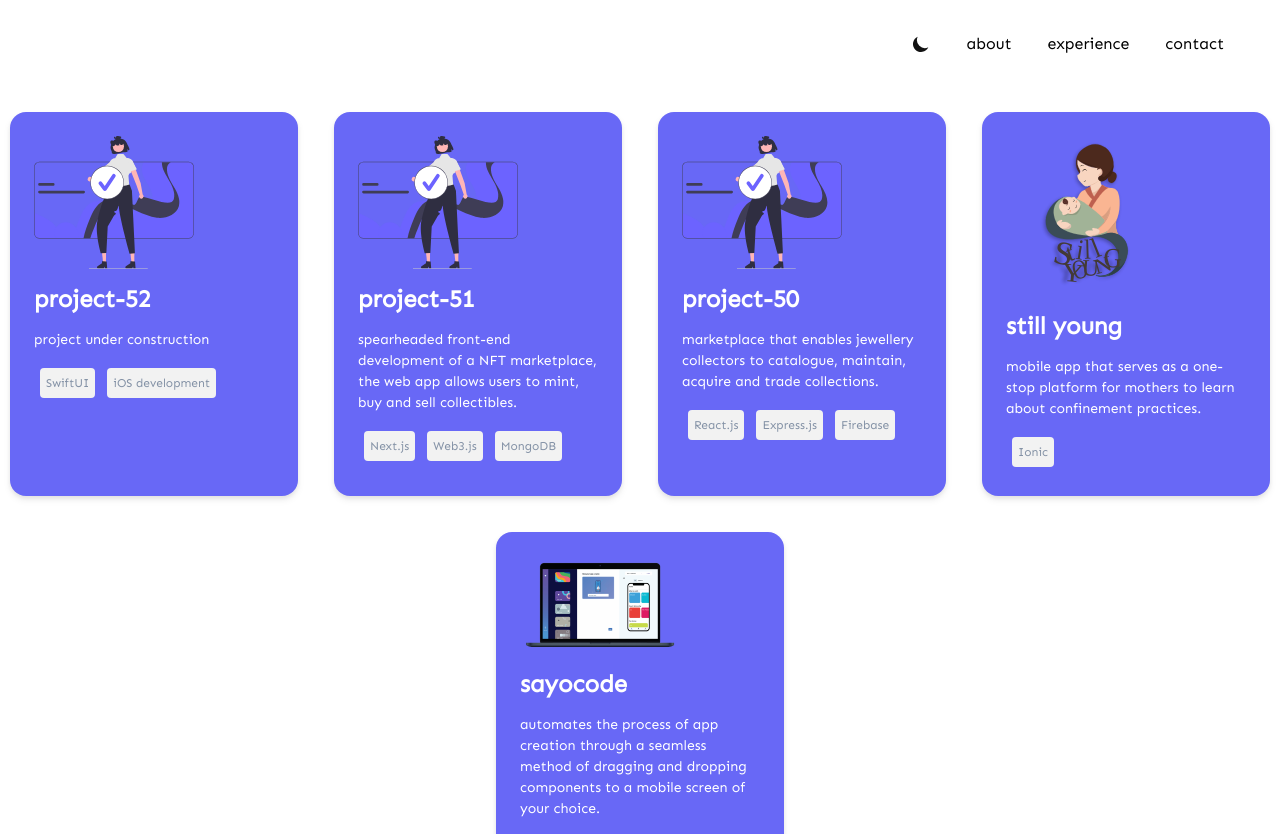
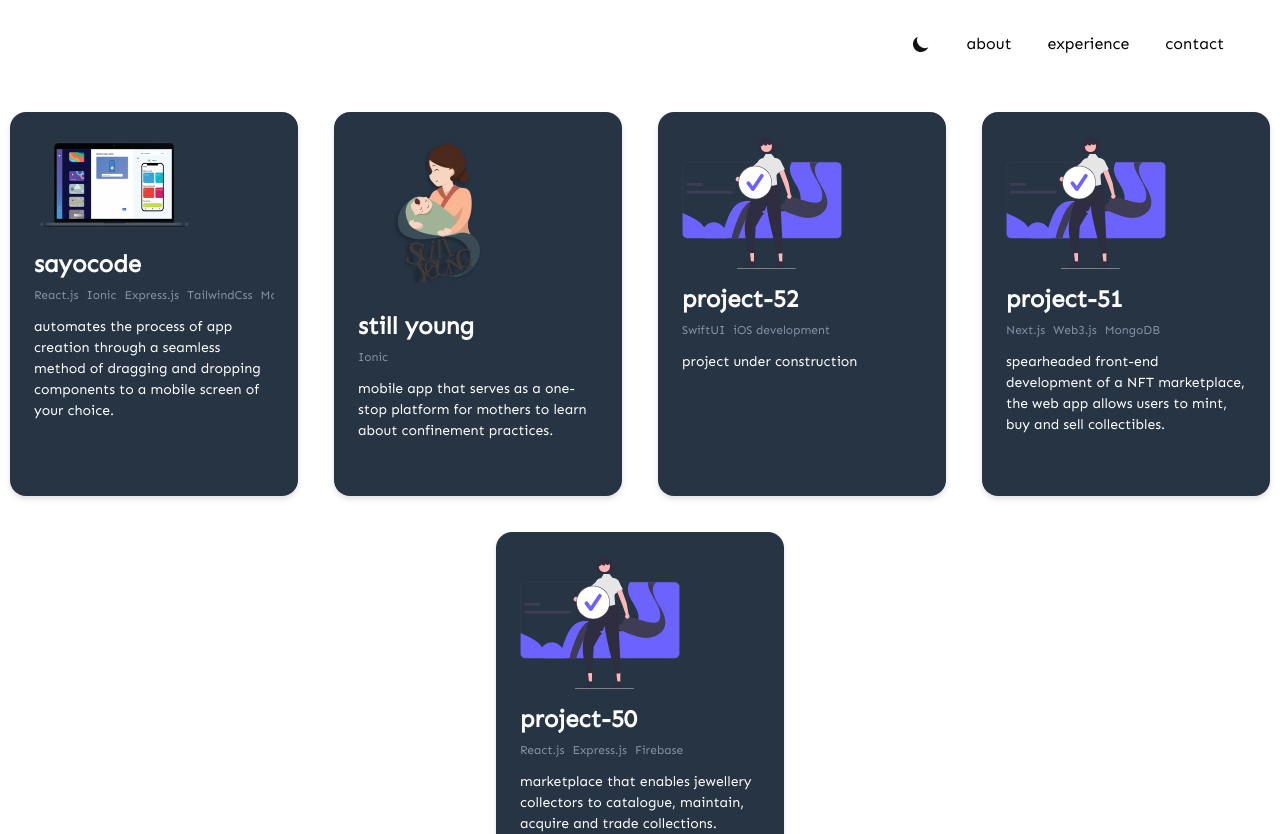
Before and after one commit to joshuadavidang/joshua-david-legacy, a Next.js app: page /experience in a window 1280 px wide. Shown: the top 834 px of the page. Built offline with nearby package versions, Linux system fonts and the light colour scheme.

Commit message:
ui changes

```diff
--- a/components/Landing.jsx
+++ b/components/Landing.jsx
@@ -21,8 +21,8 @@ export default function Landing(props) {
     <div id={id} className="pt-12">
       <Post>
         <div className="flex flex-col">
-          <div className="text-blue1 md:text-4xl font-sen tracking-tight text-2xl">
-            👋🏻&nbsp; joshua david —
+          <div className="text-darkGray dark:text-blue1 md:text-4xl font-sen tracking-tight text-2xl">
+            👋🏻&nbsp; joshua david
           </div>
 
           <div className="pt-3 leading-loose text-md">
@@ -60,7 +60,7 @@ export default function Landing(props) {
         </span>
 
         <div className="flex flex-col">
-          <div className="text-blue1 md:text-4xl font-sen tracking-tight text-2xl">
+          <div className="text-darkGray dark:text-blue1 md:text-4xl font-sen tracking-tight text-2xl">
             about
           </div>
 
@@ -84,18 +84,18 @@ export default function Landing(props) {
 
       <Post className="md:p-0 pt-12">
         <div className="flex flex-col">
-          <div className="text-blue1 md:text-4xl font-sen tracking-tight text-2xl">
+          <div className="text-darkGray dark:text-blue1 md:text-4xl font-sen tracking-tight text-2xl">
             {"i'm"} comfortable with...
           </div>
 
           <div className="flex flex-row flex-wrap gap-6 pt-6">
-            <FaJsSquare size={35} />
-            <FaPython size={35} />
-            <FaReact size={35} />
-            <TbBrandNextjs size={35} />
-            <FaNode size={35} />
-            <SiMysql size={35} />
-            <FaSwift size={35} />
+            <FaJsSquare size={30} />
+            <FaPython size={30} />
+            <FaReact size={30} />
+            <TbBrandNextjs size={30} />
+            <FaNode size={30} />
+            <SiMysql size={30} />
+            <FaSwift size={30} />
           </div>
         </div>
 
--- a/data/pastProjects.js
+++ b/data/pastProjects.js
@@ -3,6 +3,23 @@ import Sayocode from "../public/assets/images/Sayocode.png";
 import CompletedTask from "../public/assets/images/CompletedTask.svg";
 
 export const pastProjects = [
+  {
+    name: "sayocode",
+    description:
+      "automates the process of app creation through a seamless method of dragging and dropping components to a mobile screen of your choice.",
+    year: 2019,
+    techStack: ["React.js", "Ionic", "Express.js", "TailwindCss", "MongoDB"],
+    icon: Sayocode,
+  },
+  {
+    name: "still young",
+    description:
+      "mobile app that serves as a one-stop platform for mothers to learn about confinement practices.",
+    year: 2019,
+    techStack: ["Ionic"],
+    icon: StillYoung,
+  },
+
   {
     name: "project-52",
     description: "project under construction",
@@ -26,20 +43,4 @@ export const pastProjects = [
     techStack: ["React.js", "Express.js", "Firebase"],
     icon: CompletedTask,
   },
-  {
-    name: "still young",
-    description:
-      "mobile app that serves as a one-stop platform for mothers to learn about confinement practices.",
-    year: 2019,
-    techStack: ["Ionic"],
-    icon: StillYoung,
-  },
-  {
-    name: "sayocode",
-    description:
-      "automates the process of app creation through a seamless method of dragging and dropping components to a mobile screen of your choice.",
-    year: 2019,
-    techStack: ["React.js", "Ionic", "Express.js", "TailwindCss", "MongoDB"],
-    icon: Sayocode,
-  },
 ];
--- a/pages/contact.js
+++ b/pages/contact.js
@@ -31,7 +31,7 @@ export default function Contact() {
           </div>
 
           <div className="flex flex-col gap-1.5">
-            <p className="text-blue1 text-2xl md:text-4xl font-sen tracking-tight pt-12">
+            <p className="text-darkGray dark:text-blue1 text-2xl md:text-4xl font-sen tracking-tight pt-12">
               Stay Connected
             </p>
 
--- a/pages/experience.js
+++ b/pages/experience.js
@@ -33,11 +33,11 @@ export default function Experience() {
                 <Image src={project.icon} alt="image" priority />
               </div>
               <CardHeader>{project.name}</CardHeader>
-              <p className="text-sm text-white dark:text-black">
-                {project.description}
-              </p>
               <CardBody>
                 <Chip chipLabel={project.techStack} />
+                <p className="text-sm text-white dark:text-black pt-3">
+                  {project.description}
+                </p>
               </CardBody>
             </Card>
           ))}
--- a/shared/Card/Card.jsx
+++ b/shared/Card/Card.jsx
@@ -3,7 +3,7 @@ export default function Card(props) {
 
   return (
     <>
-      <div className="p-6 w-72 h-96 bg-blue1 dark:bg-white rounded-2xl drop-shadow-md">
+      <div className="p-6 w-72 h-96 bg-darkGray dark:bg-white rounded-2xl drop-shadow-md">
         {children}
       </div>
     </>
--- a/shared/Card/CardBody.jsx
+++ b/shared/Card/CardBody.jsx
@@ -1,7 +1,7 @@
 export default function CardBody({ children }) {
   return (
     <>
-      <div className="flex text-white dark:text-black overflow-scroll pt-3">
+      <div className="text-white dark:text-black">
         {children}
       </div>
     </>
--- a/shared/Card/CardHeader.jsx
+++ b/shared/Card/CardHeader.jsx
@@ -1,7 +1,7 @@
 export default function CardHeader({ children }) {
   return (
     <>
-      <p className="pb-3 pt-3 text-2xl text-white text-left dark:text-blue1 font-bold tracking-loose dark:text-black">
+      <p className="pb-1 pt-3 text-2xl text-white text-left dark:text-blue1 font-bold tracking-loose">
         {children}
       </p>
     </>
--- a/shared/Chip.jsx
+++ b/shared/Chip.jsx
@@ -2,17 +2,12 @@ export default function Chip(props) {
   const { chipLabel } = props;
 
   return (
-    <>
+    <div className="flex flex-row gap-2 overflow-scroll">
       {chipLabel.map((tech, index) => (
-        <>
-          <span
-            className="rounded bg-lightGray text-gray p-1.5 m-1.5 w-fit text-xs font-sen"
-            key={index}
-          >
-            {tech}
-          </span>
-        </>
+        <div className="text-gray text-xs font-sen" key={index}>
+          {tech}
+        </div>
       ))}
-    </>
+    </div>
   );
 }
```
